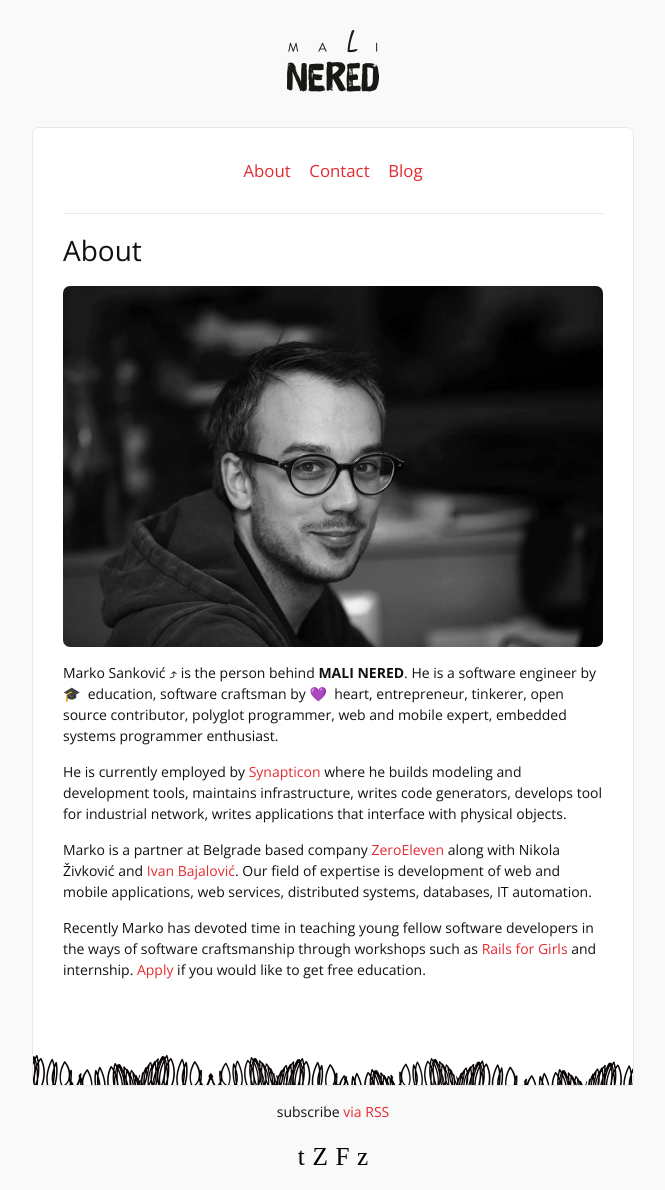
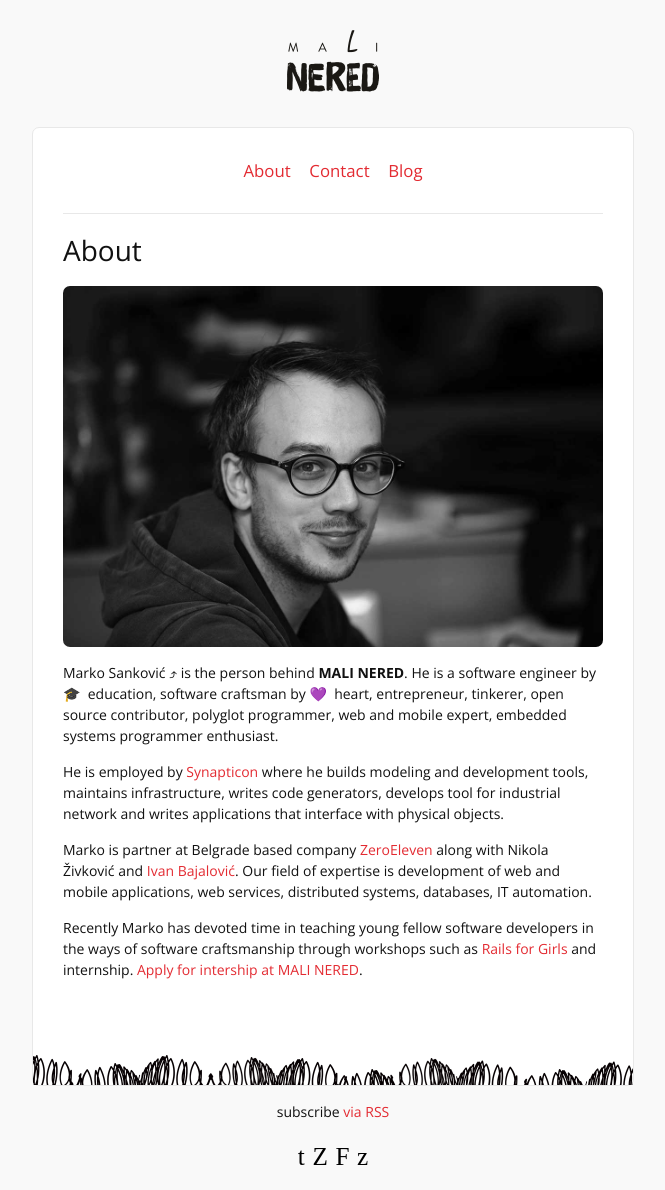
Before and after one commit to markosankovic/markosankovic.github.io, a Jekyll site: the page built from about.md, in a window 1280 px wide. Shown: the whole page, without its empty margins (307-972 px from the left). Built offline with Jekyll 4.4.1, drawn with Linux system fonts in a browser that asks for light colours; some web fonts are replaced.

Commit message:
Update contact and about pages

```diff
--- a/_sass/_base.scss
+++ b/_sass/_base.scss
@@ -337,6 +337,7 @@ iframe {
 }
 
 #contactForm {
+  margin-bottom: 1em;
   .form-control {
     padding: $base-font-size/2 0;
   }
@@ -376,6 +377,7 @@ ul#tags {
 }
 
 .post-list {
+  margin: 0;
   list-style: none;
   li {
     margin-top: $spacing-unit / 2;
--- a/about.md
+++ b/about.md
@@ -8,8 +8,8 @@ permalink: /about/
 
 Marko Sanković &#10548; is the person behind <strong>MALI NERED</strong>. He is a software engineer by &#x1f393;&nbsp; education, software craftsman by &#128156;&nbsp; heart, entrepreneur, tinkerer, open source contributor, polyglot programmer, web and mobile expert, embedded systems programmer enthusiast.
 
-He is currently employed by [Synapticon](https://www.synapticon.com) where he builds modeling and development tools, maintains infrastructure, writes code generators, develops tool for industrial network, writes applications that interface with physical objects.
+He is employed by [Synapticon](https://www.synapticon.com) where he builds modeling and development tools, maintains infrastructure, writes code generators, develops tool for industrial network and writes applications that interface with physical objects.
 
-Marko is a partner at Belgrade based company [ZeroEleven](http://zeroeleven.rs) along with Nikola Živković and <a href="https://bajalovic.github.io">Ivan Bajalović</a>. Our field of expertise is development of web and mobile applications, web services, distributed systems, databases, IT automation.
+Marko is partner at Belgrade based company [ZeroEleven](http://zeroeleven.rs) along with Nikola Živković and <a href="https://bajalovic.github.io">Ivan Bajalović</a>. Our field of expertise is development of web and mobile applications, web services, distributed systems, databases, IT automation.
 
-Recently Marko has devoted time in teaching young fellow software developers in the ways of software craftsmanship through workshops such as [Rails for Girls](http://railsgirls.com/) and internship. [Apply](mailto:sankovic.marko@gmail.com?subject=Apply for intership at MALI NERED) if you would like to get free education.
+Recently Marko has devoted time in teaching young fellow software developers in the ways of software craftsmanship through workshops such as [Rails for Girls](http://railsgirls.com/) and internship. [Apply for intership at MALI NERED](mailto:sankovic.marko@gmail.com?subject=Apply for intership at MALI NERED).
--- a/index.html
+++ b/index.html
@@ -3,6 +3,8 @@ layout: default
 ---
 
 <div class="home">
+
+  <h1 class="page-heading">Blog</h1>
 
   <ul class="post-list">
     {% for post in site.posts %}
```
Also changed, not shown: contact.md (+8 -0 lines).
